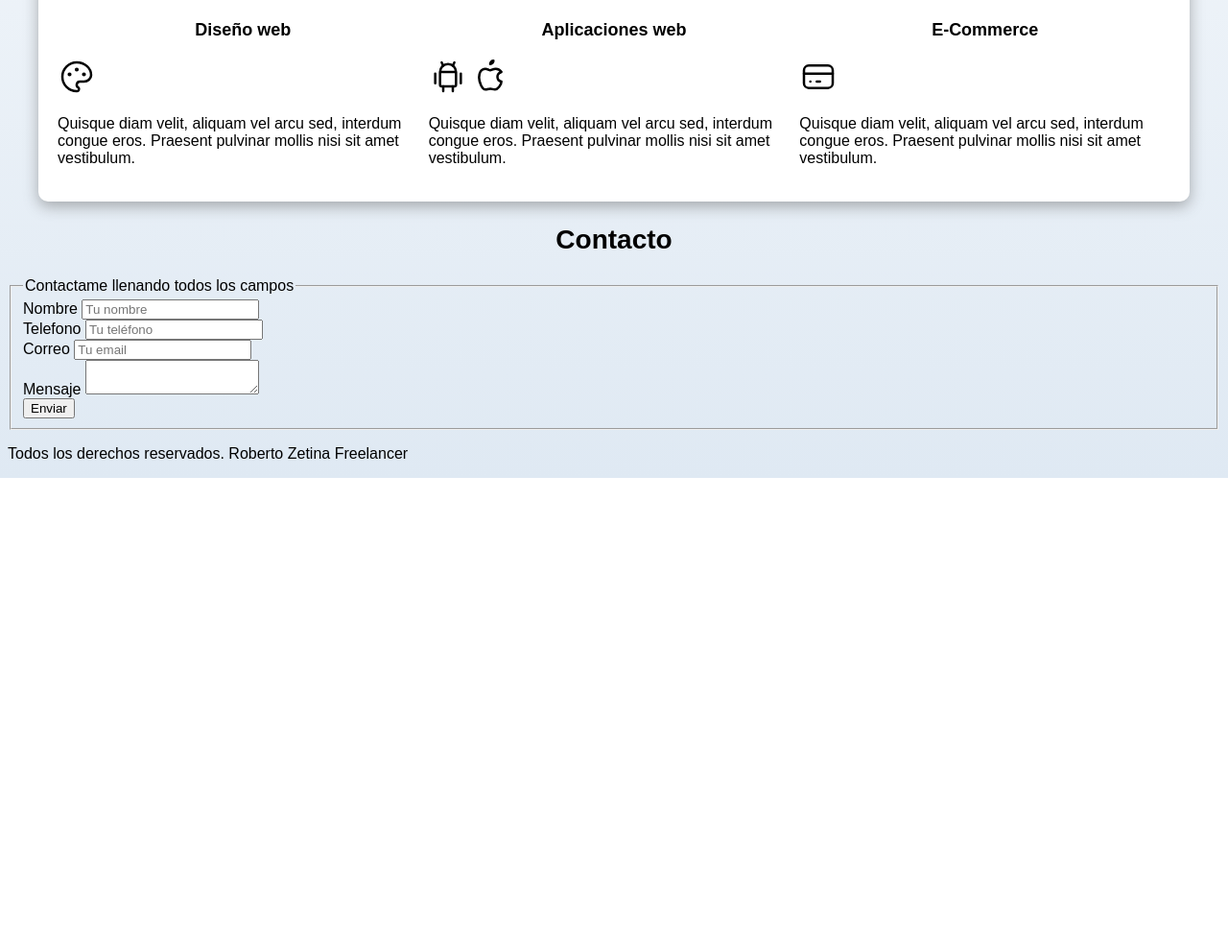
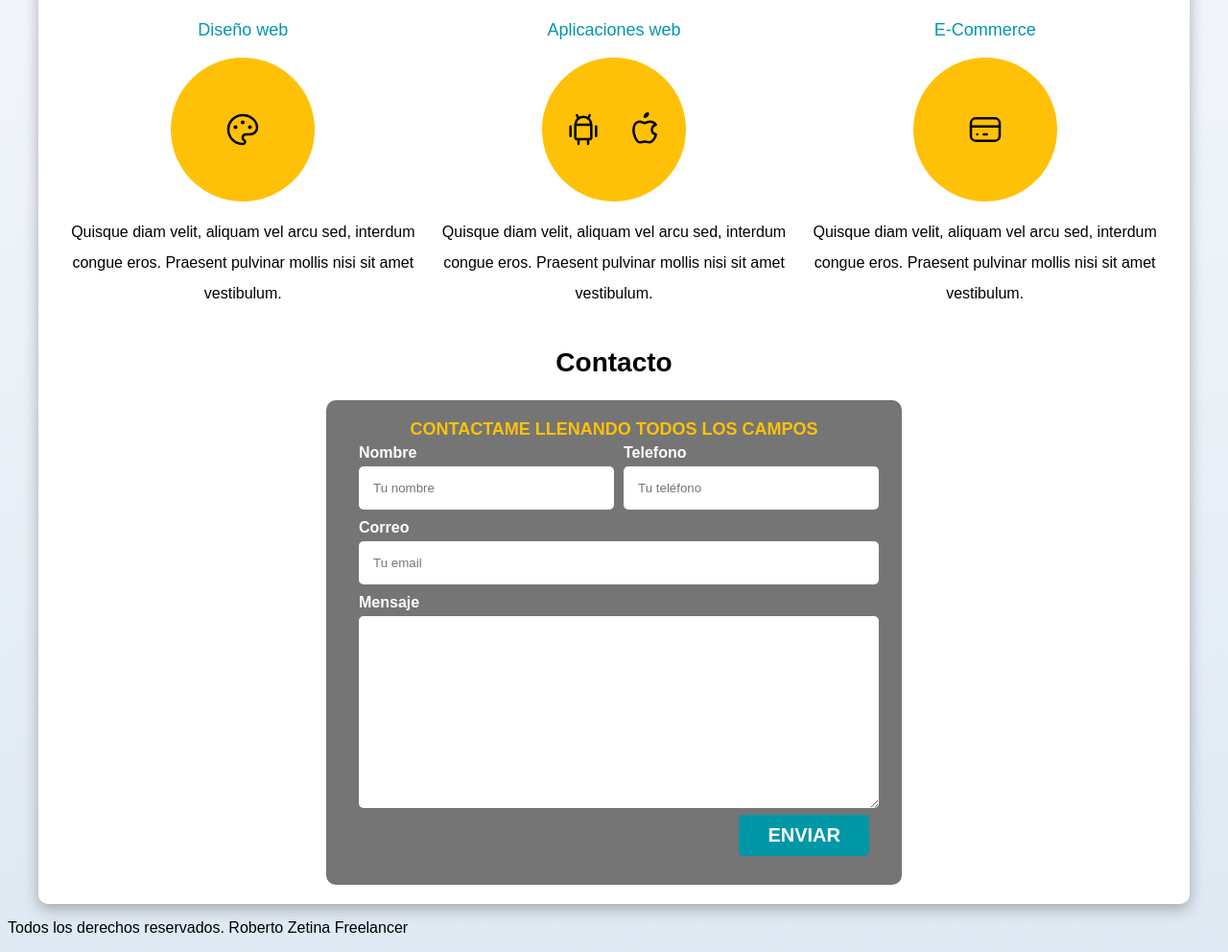
Before and after one commit to RobertoZUpqroo/FreeLancerCursoProgramacionWeb, a plain HTML site: page index.html in a window 1280 px wide. Shown: the part 702-1694 px from the top of the page at 96% size. Before the commit the page ends 1200 px from the top, so only its background shows below. Drawn offline with Linux system fonts and the light colour scheme.

Commit message:
Finalización del proyecto

```diff
--- a/css/style.css
+++ b/css/style.css
@@ -10,6 +10,7 @@
 html {
     font-size: 62.5%;
     box-sizing: border-box;
+    scroll-snap-type: y mandatory;
 }
 
 *,
@@ -73,6 +74,7 @@ h3 {
     border-radius: 0.5rem;
     width: 90%;
     text-align: center;
+    border: none;
 }
 
 @media(min-width: 768px) {
@@ -80,6 +82,10 @@ h3 {
         width: auto;
     }
 
+}
+
+.boton:hover{
+    cursor: pointer;
 }
 
 .sombra{
@@ -90,6 +96,25 @@ h3 {
 }
 .nav-bg {
     background-color: var(--secundario);
+}
+
+/*Utilidades*/
+.w-sm-100{
+    width: 100%;
+}
+
+@media(min-width: 768px) {
+    .w-sm-100{
+        width: auto;
+    }
+}
+
+.flex{
+    display: flex;
+}
+
+.alinear-derecha{
+    justify-content: flex-end;
 }
 
 .navegacion-principal {
@@ -149,6 +174,12 @@ h3 {
     color: var(--blanco);
 }
 
+/** Scroll snap **/
+.servicios, .navegacion-principal, .formulario{
+    scroll-snap-align: center;
+    scroll-snap-stop: always;
+}
+
 @media(min-width: 768px) {
     .servicios{
         display: grid;
@@ -157,3 +188,85 @@ h3 {
         /*grid: 200px 800px / 300px 300px Es lo mismo*/
     }
 }
+
+.servicio{
+display: flex;
+flex-direction: column;
+align-items: center;
+}
+
+.servicio h3{
+    color: var(--secundario);
+    font-weight: normal;
+}
+
+.servicio p{
+    line-height: 2;
+    text-align: center;
+}
+
+.servicio .iconos{
+    height: 15rem;
+    width: 15rem;
+    background-color: var(--primario);
+    border-radius: 50%;
+    display: flex;
+    justify-content: space-evenly;
+    align-items: center;
+}
+
+.formulario{
+    background-color: var(--gris);
+    width: min(60rem, 100%);
+    margin: 0 auto;
+    padding: 2rem;
+    border-radius: 1rem;
+}
+
+.formulario fieldset{
+    border: none;
+}
+
+.formulario legend{
+    text-align: center;
+    font-size: 1.8rem;
+    text-transform: uppercase;
+    font-weight: 700;
+    color: var(--primario);
+}
+
+@media(min-width: 768px) {
+    .contenedor-campos{
+        display: grid;
+        grid-template-columns: 50% 50%;
+        grid-template-rows: auto auto 20rem;
+        column-gap: 1rem;
+        margin-bottom: 2rem;
+    }
+
+    .campo:nth-child(3), .campo:nth-child(4){
+        grid-column: 1 / 3;
+    }
+}
+
+.campo{
+    margin-bottom: 1rem;
+}
+
+.campo label{
+    color: var(--blanco);
+    font-weight: bold;
+    margin-bottom: .5rem;
+    display: block;
+}
+
+.campo textarea{
+    height: 20rem;
+}
+
+.input-text{
+    width: 100%;
+    border: none;
+    padding: 1.5rem;
+    border-radius: .5rem
+}
--- a/index.html
+++ b/index.html
@@ -47,8 +47,9 @@
 
         <div class="servicios">
 
-            <section>
+            <section class="servicio">
                 <h3>Diseño web</h3>
+                <div class="iconos">
                     <svg xmlns="http://www.w3.org/2000/svg" class="icon icon-tabler icon-tabler-palette" width="40"
                         height="40" viewBox="0 0 24 24" stroke-width="1.5" stroke="#000000" fill="none"
                         stroke-linecap="round" stroke-linejoin="round">
@@ -59,15 +60,17 @@
                         <circle cx="12" cy="7.5" r=".5" fill="currentColor" />
                         <circle cx="16.5" cy="10.5" r=".5" fill="currentColor" />
                     </svg>
+                </div>
                 <p>Quisque diam velit, aliquam vel arcu sed, interdum congue eros. Praesent pulvinar mollis nisi sit
                     amet
                     vestibulum.</p>
             </section>
 
-            <section>
+            <section class="servicio">
                 <h3>Aplicaciones web</h3>
-                <svg xmlns="http://www.w3.org/2000/svg" class="icon icon-tabler icon-tabler-brand-android" width="40"
-                    height="40" viewBox="0 0 24 24" stroke-width="1.5" stroke="#000000" fill="none"
+                <div class="iconos">
+                    <svg xmlns="http://www.w3.org/2000/svg" class="icon icon-tabler icon-tabler-brand-android"
+                        width="40" height="40" viewBox="0 0 24 24" stroke-width="1.5" stroke="#000000" fill="none"
                         stroke-linecap="round" stroke-linejoin="round">
                         <path stroke="none" d="M0 0h24v24H0z" fill="none" />
                         <line x1="4" y1="10" x2="4" y2="16" />
@@ -86,13 +89,15 @@
                             d="M9 7c-3 0 -4 3 -4 5.5c0 3 2 7.5 4 7.5c1.088 -.046 1.679 -.5 3 -.5c1.312 0 1.5 .5 3 .5s4 -3 4 -5c-.028 -.01 -2.472 -.403 -2.5 -3c-.019 -2.17 2.416 -2.954 2.5 -3c-1.023 -1.492 -2.951 -1.963 -3.5 -2c-1.433 -.111 -2.83 1 -3.5 1c-.68 0 -1.9 -1 -3 -1z" />
                         <path d="M12 4a2 2 0 0 0 2 -2a2 2 0 0 0 -2 2" />
                     </svg>
+                </div>
                 <p>Quisque diam velit, aliquam vel arcu sed, interdum congue eros. Praesent pulvinar mollis nisi sit
                     amet
                     vestibulum.</p>
             </section>
 
-            <section>
+            <section class="servicio">
                 <h3>E-Commerce</h3>
+                <div class="iconos">
                     <svg xmlns="http://www.w3.org/2000/svg" class="icon icon-tabler icon-tabler-credit-card" width="40"
                         height="40" viewBox="0 0 24 24" stroke-width="1.5" stroke="#000000" fill="none"
                         stroke-linecap="round" stroke-linejoin="round">
@@ -102,46 +107,53 @@
                         <line x1="7" y1="15" x2="7.01" y2="15" />
                         <line x1="11" y1="15" x2="13" y2="15" />
                     </svg>
+                </div>
                 <p>Quisque diam velit, aliquam vel arcu sed, interdum congue eros. Praesent pulvinar mollis nisi sit
                     amet
                     vestibulum.</p>
             </section>
         </div>
-    </main>
 
         <section>
             <h2>Contacto</h2>
 
-        <form>
+            <form class="formulario">
                 <fieldset>
                     <legend>Contactame llenando todos los campos</legend>
+                    <div class="contenedor-campos">
 
-                <div>
+                        <div class="campo">
                             <label>Nombre</label>
-                    <input type="text" placeholder="Tu nombre">
-                </div>
-                <label>Telefono</label>
-                <input type="tel" placeholder="Tu teléfono">
-
-                <div>
-                    <label>Correo</label>
-                    <input type="email" placeholder="Tu email">
+                            <input class="input-text" type="text" placeholder="Tu nombre">
                         </div>
 
-                <div>
-                    <label>Mensaje</label>
-                    <textarea></textarea>
+                        <div class="campo">
+                            <label>Telefono</label>
+                            <input class="input-text" type="tel" placeholder="Tu teléfono">
                         </div>
 
-                <div>
-                    <input type="submit" value="Enviar">
+                        <div class="campo">
+                            <label>Correo</label>
+                            <input class="input-text" type="email" placeholder="Tu email">
+                        </div>
+
+                        <div class="campo">
+                            <label>Mensaje</label>
+                            <textarea class="input-text"></textarea>
+                        </div>
+                    </div> <!--contenedor-campos-->
+
+                    <div class="alinear-derecha flex">
+                        <input class="boton w-sm-100" type="submit" value="Enviar">
                     </div>
 
                 </fieldset>
             </form>
         </section>
 
-    <footer>
+    </main>
+
+    <footer class="footer">
         <p>Todos los derechos reservados. Roberto Zetina Freelancer</p>
     </footer>
 
```
Lines whose indentation alone changed are shown as unchanged.
